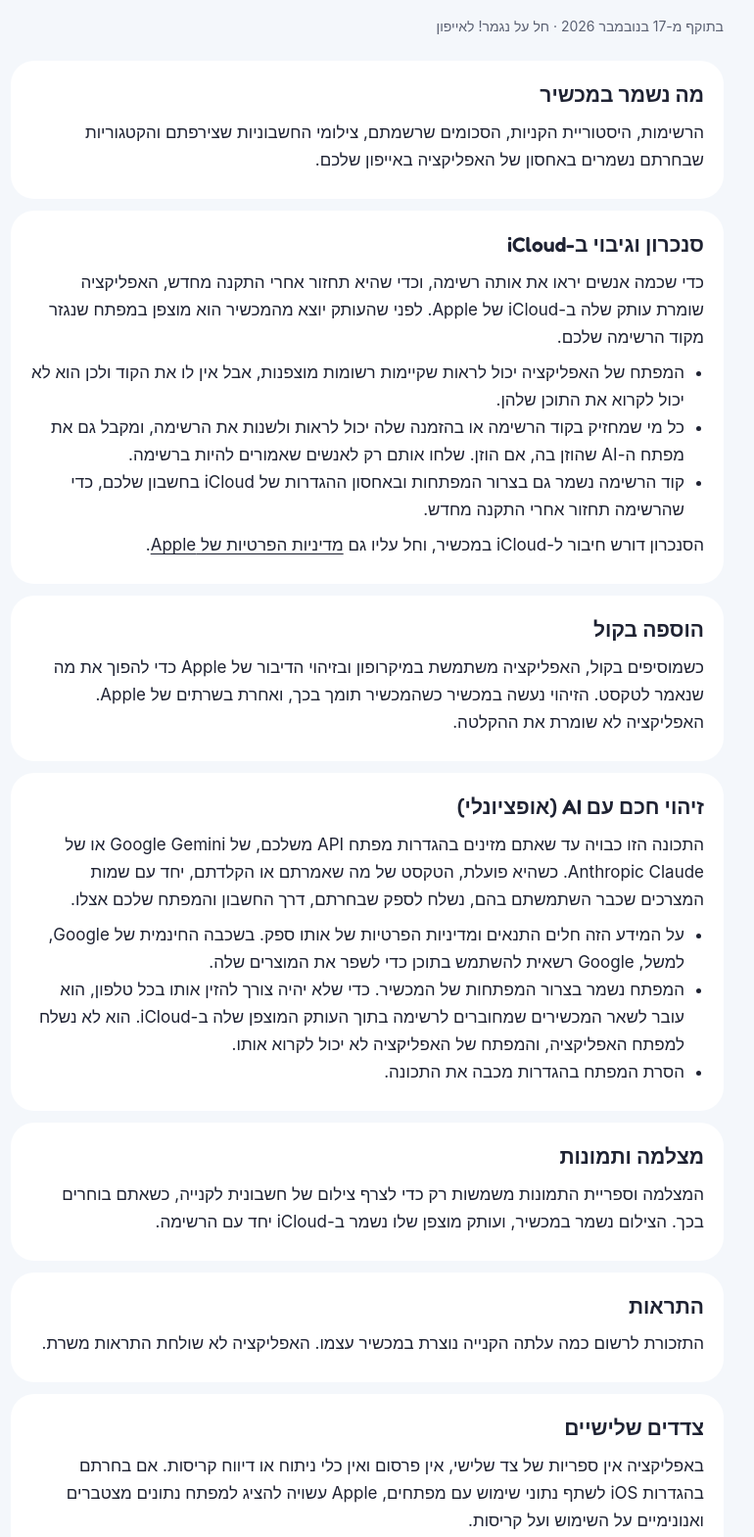
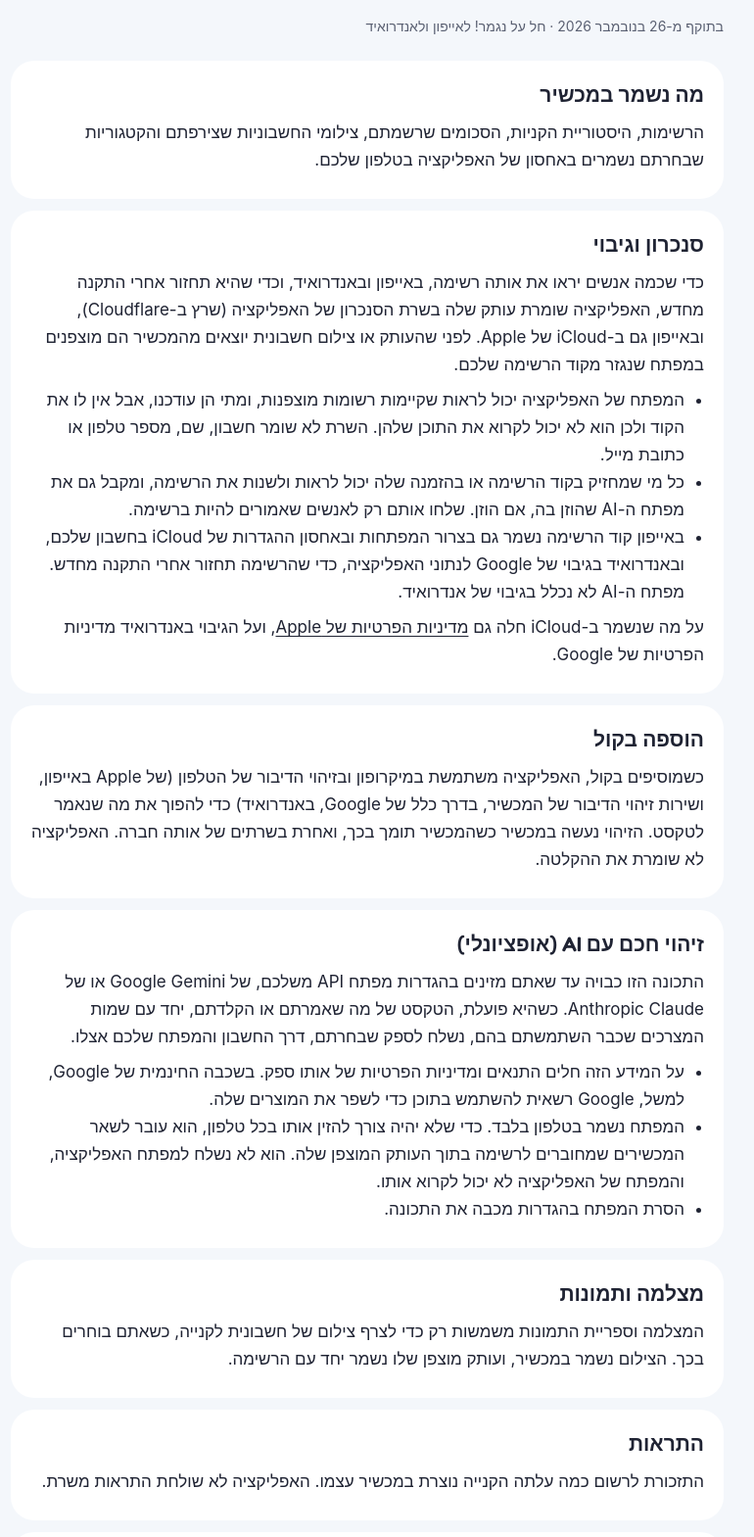
Before and after one commit to KobiKrief12/nigmar, a plain HTML site: page privacy.html in a window 1280 px wide. Shown: the part 238-1807 px from the top of the page at 98% size, without its empty margins (265-1035 px from the left). Drawn offline with Linux system fonts and the light colour scheme.

Commit message:
Privacy policy: the sync server and the Android version

```diff
--- a/privacy.html
+++ b/privacy.html
@@ -18,38 +18,38 @@
 <main class="wrap">
   <h1>הרשימה שלכם נשארת שלכם</h1>
   <p class="lede">ב״נגמר!״ אין חשבון, אין פרסומות, אין כלי ניתוח ואין מעקב. המפתח של האפליקציה לא יכול לקרוא את הרשימות שלכם.</p>
-  <p class="meta">בתוקף מ-17 בנובמבר 2026 · חל על נגמר! לאייפון</p>
+  <p class="meta">בתוקף מ-26 בנובמבר 2026 · חל על נגמר! לאייפון ולאנדרואיד</p>
 
   <section>
     <h2>מה נשמר במכשיר</h2>
-    <p>הרשימות, היסטוריית הקניות, הסכומים שרשמתם, צילומי החשבוניות שצירפתם והקטגוריות שבחרתם נשמרים באחסון של האפליקציה באייפון שלכם.</p>
+    <p>הרשימות, היסטוריית הקניות, הסכומים שרשמתם, צילומי החשבוניות שצירפתם והקטגוריות שבחרתם נשמרים באחסון של האפליקציה בטלפון שלכם.</p>
   </section>
   <section>
-    <h2>סנכרון וגיבוי ב-iCloud</h2>
-    <p>כדי שכמה אנשים יראו את אותה רשימה, וכדי שהיא תחזור אחרי התקנה מחדש, האפליקציה שומרת עותק שלה ב-iCloud של Apple. לפני שהעותק יוצא מהמכשיר הוא מוצפן במפתח שנגזר מקוד הרשימה שלכם.</p>
+    <h2>סנכרון וגיבוי</h2>
+    <p>כדי שכמה אנשים יראו את אותה רשימה, באייפון ובאנדרואיד, וכדי שהיא תחזור אחרי התקנה מחדש, האפליקציה שומרת עותק שלה בשרת הסנכרון של האפליקציה (שרץ ב-Cloudflare), ובאייפון גם ב-iCloud של Apple. לפני שהעותק או צילום חשבונית יוצאים מהמכשיר הם מוצפנים במפתח שנגזר מקוד הרשימה שלכם.</p>
     <ul>
-      <li>המפתח של האפליקציה יכול לראות שקיימות רשומות מוצפנות, אבל אין לו את הקוד ולכן הוא לא יכול לקרוא את התוכן שלהן.</li>
+      <li>המפתח של האפליקציה יכול לראות שקיימות רשומות מוצפנות, ומתי הן עודכנו, אבל אין לו את הקוד ולכן הוא לא יכול לקרוא את התוכן שלהן. השרת לא שומר חשבון, שם, מספר טלפון או כתובת מייל.</li>
       <li>כל מי שמחזיק בקוד הרשימה או בהזמנה שלה יכול לראות ולשנות את הרשימה, ומקבל גם את מפתח ה-AI שהוזן בה, אם הוזן. שלחו אותם רק לאנשים שאמורים להיות ברשימה.</li>
-      <li>קוד הרשימה נשמר גם בצרור המפתחות ובאחסון ההגדרות של iCloud בחשבון שלכם, כדי שהרשימה תחזור אחרי התקנה מחדש.</li>
+      <li>באייפון קוד הרשימה נשמר גם בצרור המפתחות ובאחסון ההגדרות של iCloud בחשבון שלכם, ובאנדרואיד בגיבוי של Google לנתוני האפליקציה, כדי שהרשימה תחזור אחרי התקנה מחדש. מפתח ה-AI לא נכלל בגיבוי של אנדרואיד.</li>
     </ul>
-    <p>הסנכרון דורש חיבור ל-iCloud במכשיר, וחל עליו גם <a href="https://www.apple.com/legal/privacy/">מדיניות הפרטיות של Apple</a>.</p>
+    <p>על מה שנשמר ב-iCloud חלה גם <a href="https://www.apple.com/legal/privacy/">מדיניות הפרטיות של Apple</a>, ועל הגיבוי באנדרואיד מדיניות הפרטיות של Google.</p>
   </section>
   <section>
     <h2>הוספה בקול</h2>
-    <p>כשמוסיפים בקול, האפליקציה משתמשת במיקרופון ובזיהוי הדיבור של Apple כדי להפוך את מה שנאמר לטקסט. הזיהוי נעשה במכשיר כשהמכשיר תומך בכך, ואחרת בשרתים של Apple. האפליקציה לא שומרת את ההקלטה.</p>
+    <p>כשמוסיפים בקול, האפליקציה משתמשת במיקרופון ובזיהוי הדיבור של הטלפון (של Apple באייפון, ושירות זיהוי הדיבור של המכשיר, בדרך כלל של Google, באנדרואיד) כדי להפוך את מה שנאמר לטקסט. הזיהוי נעשה במכשיר כשהמכשיר תומך בכך, ואחרת בשרתים של אותה חברה. האפליקציה לא שומרת את ההקלטה.</p>
   </section>
   <section>
     <h2>זיהוי חכם עם AI (אופציונלי)</h2>
     <p>התכונה הזו כבויה עד שאתם מזינים בהגדרות מפתח API משלכם, של Google Gemini או של Anthropic Claude. כשהיא פועלת, הטקסט של מה שאמרתם או הקלדתם, יחד עם שמות המצרכים שכבר השתמשתם בהם, נשלח לספק שבחרתם, דרך החשבון והמפתח שלכם אצלו.</p>
     <ul>
       <li>על המידע הזה חלים התנאים ומדיניות הפרטיות של אותו ספק. בשכבה החינמית של Google, למשל, Google רשאית להשתמש בתוכן כדי לשפר את המוצרים שלה.</li>
-      <li>המפתח נשמר בצרור המפתחות של המכשיר. כדי שלא יהיה צורך להזין אותו בכל טלפון, הוא עובר לשאר המכשירים שמחוברים לרשימה בתוך העותק המוצפן שלה ב-iCloud. הוא לא נשלח למפתח האפליקציה, והמפתח של האפליקציה לא יכול לקרוא אותו.</li>
+      <li>המפתח נשמר בטלפון בלבד. כדי שלא יהיה צורך להזין אותו בכל טלפון, הוא עובר לשאר המכשירים שמחוברים לרשימה בתוך העותק המוצפן שלה. הוא לא נשלח למפתח האפליקציה, והמפתח של האפליקציה לא יכול לקרוא אותו.</li>
       <li>הסרת המפתח בהגדרות מכבה את התכונה.</li>
     </ul>
   </section>
   <section>
     <h2>מצלמה ותמונות</h2>
-    <p>המצלמה וספריית התמונות משמשות רק כדי לצרף צילום של חשבונית לקנייה, כשאתם בוחרים בכך. הצילום נשמר במכשיר, ועותק מוצפן שלו נשמר ב-iCloud יחד עם הרשימה.</p>
+    <p>המצלמה וספריית התמונות משמשות רק כדי לצרף צילום של חשבונית לקנייה, כשאתם בוחרים בכך. הצילום נשמר במכשיר, ועותק מוצפן שלו נשמר יחד עם הרשימה.</p>
   </section>
   <section>
     <h2>התראות</h2>
@@ -57,11 +57,11 @@
   </section>
   <section>
     <h2>צדדים שלישיים</h2>
-    <p>באפליקציה אין ספריות של צד שלישי, אין פרסום ואין כלי ניתוח או דיווח קריסות. אם בחרתם בהגדרות iOS לשתף נתוני שימוש עם מפתחים, Apple עשויה להציג למפתח נתונים מצטברים ואנונימיים על השימוש ועל קריסות.</p>
+    <p>באפליקציה אין ספריות פרסום, ניתוח או דיווח קריסות של צד שלישי. אם בחרתם בהגדרות הטלפון לשתף נתוני שימוש עם מפתחים, Apple או Google עשויות להציג למפתח נתונים מצטברים ואנונימיים על השימוש ועל קריסות.</p>
   </section>
   <section>
     <h2>מחיקת מידע</h2>
-    <p>כל מצרך, קנייה, חשבונית או רשימה אפשר למחוק באפליקציה, והמחיקה מתעדכנת גם בעותק שב-iCloud ובשאר המכשירים שמחוברים לרשימה. מחיקת האפליקציה מוחקת את מה שנשמר במכשיר. לבקשות נוספות אפשר לפנות אלינו.</p>
+    <p>כל מצרך, קנייה, חשבונית או רשימה אפשר למחוק באפליקציה, והמחיקה מתעדכנת גם בעותקים המוצפנים ובשאר המכשירים שמחוברים לרשימה. מחיקת האפליקציה מוחקת את מה שנשמר במכשיר. לבקשות נוספות אפשר לפנות אלינו.</p>
   </section>
   <section>
     <h2>ילדים</h2>
```
